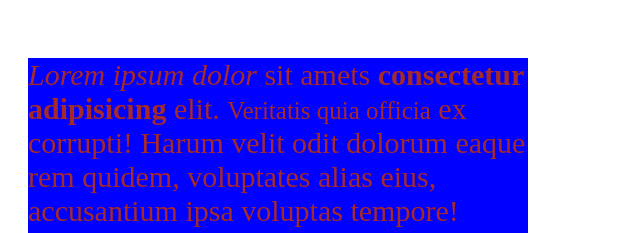
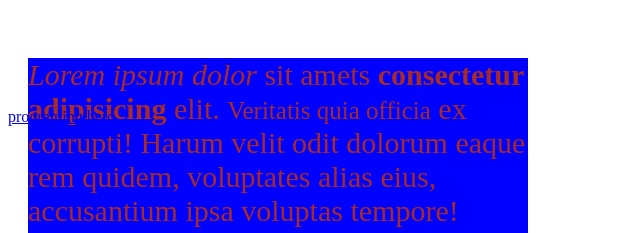
Before and after one commit to ARabuRaihan/first-html-ripo, a plain HTML site: page index.html in a window 1280 px wide. Shown: the top 233 px of the page, 0-640 px from the left. Drawn offline with Linux system fonts and the light colour scheme.

Commit message:
added a tag

```diff
--- a/index.html
+++ b/index.html
@@ -20,5 +20,6 @@
 </head>
 <body>
   <div id="blog"><p class="demo"><em>Lorem ipsum dolor</em> sit amets <strong> consectetur adipisicing</strong> elit. <small>Veritatis quia officia</small> ex corrupti! Harum velit odit dolorum eaque rem quidem, voluptates alias eius, accusantium ipsa voluptas tempore! Velit, odio iure.</p></div>
+  <a href="https://web.programming-hero.com/web-10/video/web-10-1-5-html-link-creating-links-with-the-anchor-tag-and-its-attributes-href-target-">programing hero</a>
 </body>
 </html>
```
Also changed, not shown: .html (added).
